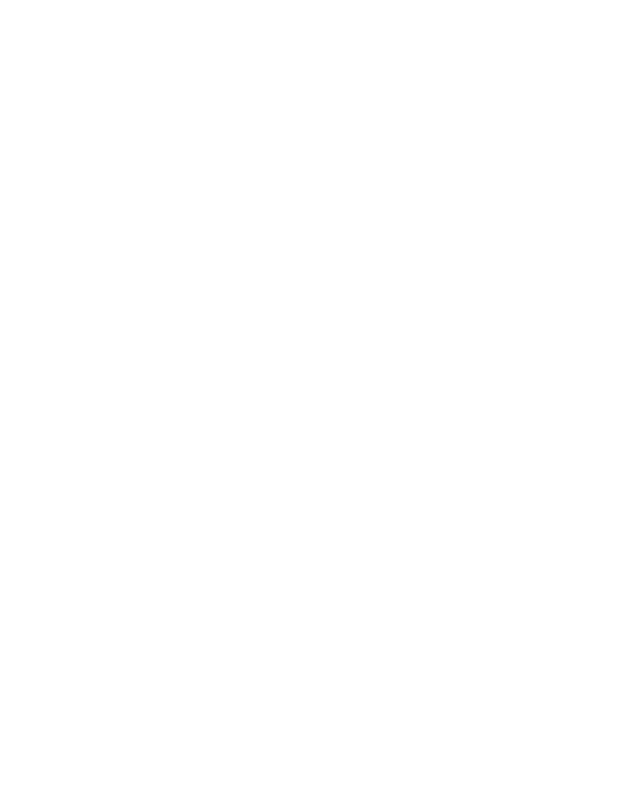
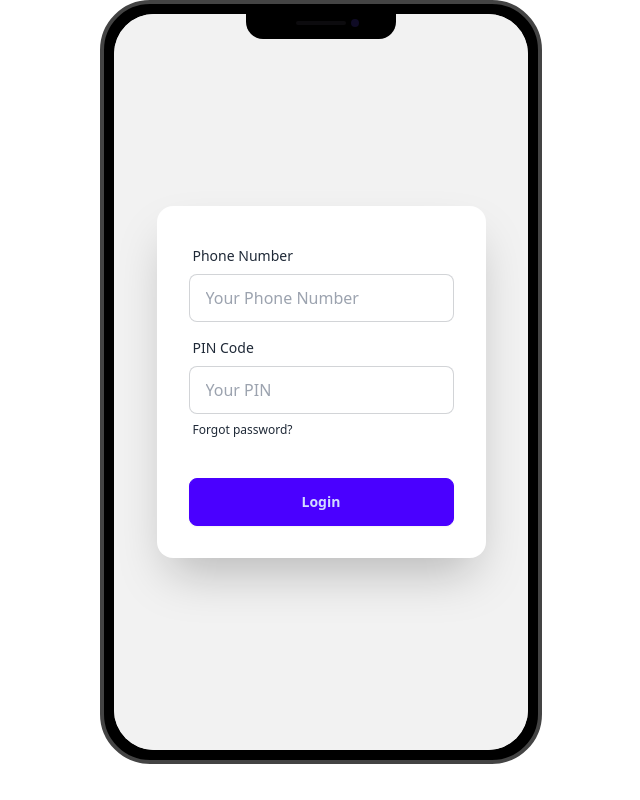
Before and after one commit to Imamasharmeen/Payoo-MFS, a plain HTML site: page index.html in a window 1280 px wide. Shown: the whole page, without its empty margins (319-959 px from the left). Drawn offline with nearby package versions, Linux system fonts and the light colour scheme.

Commit message:
Login section added.

```diff
--- a/index.html
+++ b/index.html
@@ -4,8 +4,45 @@
     <meta charset="UTF-8">
     <meta name="viewport" content="width=device-width, initial-scale=1.0">
     <title>Payoo-MFS</title>
+    <link href="https://cdn.jsdelivr.net/npm/daisyui@4.12.10/dist/full.min.css" rel="stylesheet" type="text/css" />
+    <script src="https://cdn.tailwindcss.com"></script>
 </head>
 <body>
+    <main class="flex justify-center">
+        <div class="mockup-phone">
+            <div class="camera"></div>
+            <div class="display">
+              <div class="artboard artboard-demo phone-3">
+                <div class="hero bg-base-200 min-h-screen">
+                    <div class="hero-content flex-col lg:flex-row-reverse">
 
+                      <div class="card bg-base-100 w-full max-w-sm shrink-0 shadow-2xl">
+                        <form class="card-body">
+                          <div class="form-control">
+                            <label class="label">
+                              <span class="label-text">Phone Number</span>
+                            </label>
+                            <input type="text" placeholder="Your Phone Number" class="input input-bordered" required />
+                          </div>
+                          <div class="form-control">
+                            <label class="label">
+                              <span class="label-text">PIN Code</span>
+                            </label>
+                            <input type="password" placeholder="Your PIN" class="input input-bordered" required />
+                            <label class="label">
+                              <a href="#" class="label-text-alt link link-hover">Forgot password?</a>
+                            </label>
+                          </div>
+                          <div class="form-control mt-6">
+                            <button class="btn btn-primary">Login</button>
+                          </div>
+                        </form>
+                      </div>
+                    </div>
+                  </div>
+              </div>
+            </div>
+          </div>
+    </main>
 </body>
 </html>
```
Also changed, not shown: tailwind.config.js (added).
